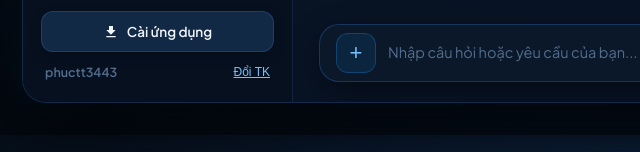
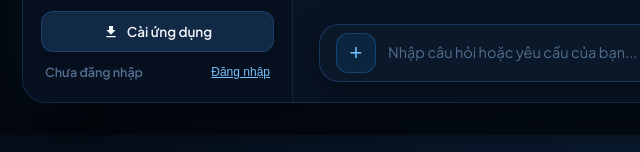
Before and after one commit to tantaitran1984-ui/Phuc-Toan-AI, a plain HTML site: page index.html in a window 1280 px wide. Shown: the part 665-817 px from the top of the page, 10-650 px from the left. Drawn offline with nearby package versions, Linux system fonts and the light colour scheme.

Commit message:
Add files via upload

```diff
--- a/index.html
+++ b/index.html
@@ -1470,8 +1470,8 @@
                     Cài ứng dụng
                 </button>
                 <div class="user-tag-row">
-                    <div class="user-tag" id="userTag">phuctt3443</div>
-                    <button class="user-switch-btn" onclick="openAuthModal('login')">Đổi TK</button>
+                    <div class="user-tag" id="userTag">Chưa đăng nhập</div>
+                    <button class="user-switch-btn" id="userActionBtn" onclick="openAuthModal('login')">Đăng nhập</button>
                 </div>
             </div>
         </aside>
@@ -1638,8 +1638,12 @@
         // PWA prompt
         let deferredPrompt = null;
 
-        // Active user state
-        let currentUser = localStorage.getItem('phuc_current_user') || 'phuctt3443';
+        // Active user state (null if not logged in)
+        let currentUser = localStorage.getItem('phuc_current_user');
+        if (currentUser === 'phuctt3443') {
+            currentUser = null;
+            localStorage.removeItem('phuc_current_user');
+        }
         let authMode = 'login'; // 'login' or 'register'
 
         // Sessions list for user
@@ -1751,9 +1755,10 @@ QUY TẮC BẮT BUỘC:
 
         // ================= USER AUTHENTICATION =================
         function loadUserData() {
-            const raw = localStorage.getItem(`phuc_sessions_${currentUser}`);
+            const userKey = currentUser || 'guest';
+            const raw = localStorage.getItem(`phuc_sessions_${userKey}`);
             sessions = raw ? JSON.parse(raw) : [];
-            currentSessionId = localStorage.getItem(`phuc_cur_sess_${currentUser}`) || null;
+            currentSessionId = localStorage.getItem(`phuc_cur_sess_${userKey}`) || null;
 
             // Cleanse any old calculator emoji from stored messages
             sessions.forEach(s => {
@@ -1766,7 +1771,15 @@ QUY TẮC BẮT BUỘC:
                 }
             });
 
-            document.getElementById('userTag').textContent = currentUser;
+            const tagEl = document.getElementById('userTag');
+            const actionBtn = document.getElementById('userActionBtn');
+            if (currentUser) {
+                if (tagEl) tagEl.textContent = currentUser;
+                if (actionBtn) actionBtn.textContent = 'Đổi TK';
+            } else {
+                if (tagEl) tagEl.textContent = 'Chưa đăng nhập';
+                if (actionBtn) actionBtn.textContent = 'Đăng nhập';
+            }
 
             if (sessions.length === 0) {
                 const defaultId = 'sess_' + Date.now();
@@ -1792,9 +1805,14 @@ QUY TẮC BẮT BUỘC:
         }
 
         function saveUserData() {
-            localStorage.setItem(`phuc_sessions_${currentUser}`, JSON.stringify(sessions));
-            localStorage.setItem(`phuc_cur_sess_${currentUser}`, currentSessionId);
-            localStorage.setItem('phuc_current_user', currentUser);
+            const userKey = currentUser || 'guest';
+            localStorage.setItem(`phuc_sessions_${userKey}`, JSON.stringify(sessions));
+            localStorage.setItem(`phuc_cur_sess_${userKey}`, currentSessionId);
+            if (currentUser) {
+                localStorage.setItem('phuc_current_user', currentUser);
+            } else {
+                localStorage.removeItem('phuc_current_user');
+            }
         }
 
         function openAuthModal(mode = 'login') {
@@ -1882,6 +1900,12 @@ QUY TẮC BẮT BUỘC:
         }
 
         function handleLogout() {
+            if (currentUser) {
+                currentUser = null;
+                localStorage.removeItem('phuc_current_user');
+                loadUserData();
+                showToast('Đã đăng xuất tài khoản');
+            }
             openAuthModal('login');
         }
 
```
